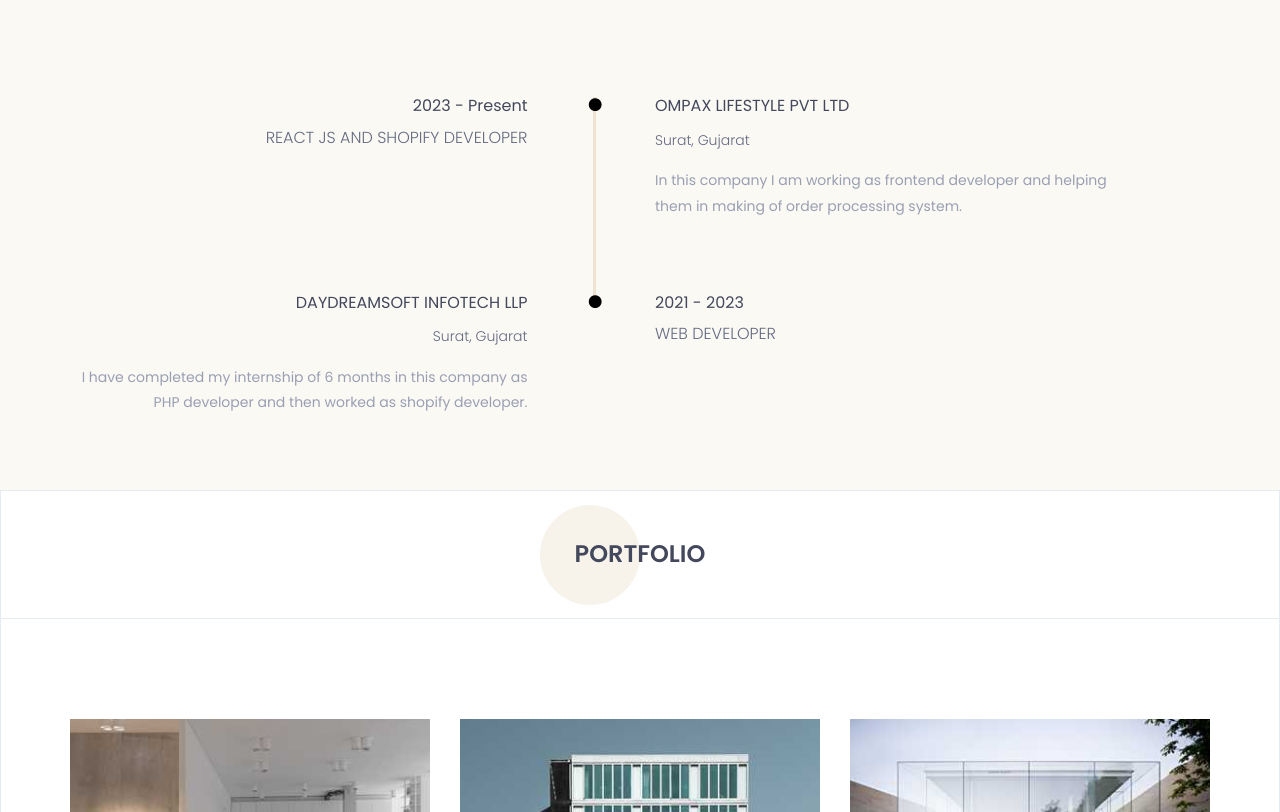
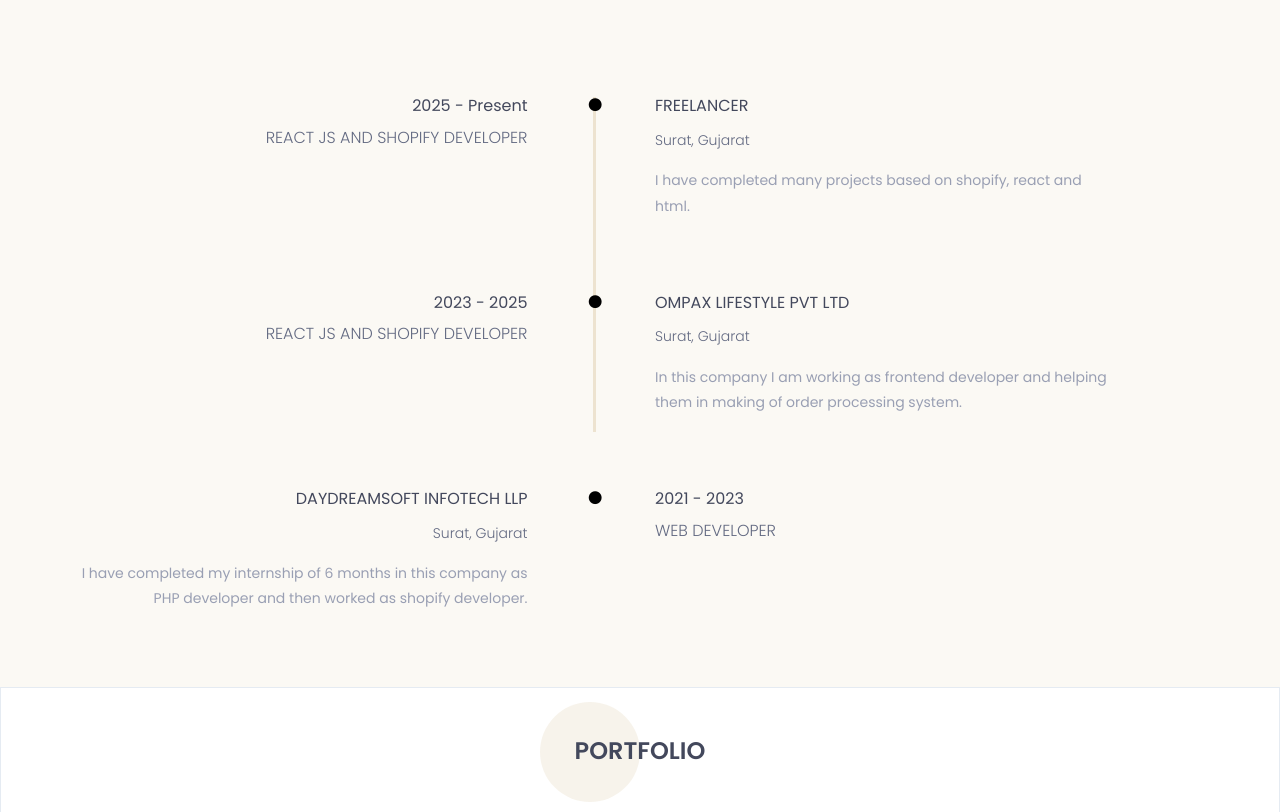
Before and after one commit to amishagithubb/Amishaprajapati, a plain HTML site: page index.html in a window 1280 px wide. Shown: the part 2976-3788 px from the top of the page. Drawn offline with nearby package versions, Linux system fonts and the light colour scheme.

Commit message:
Update index.html

```diff
--- a/index.html
+++ b/index.html
@@ -268,7 +268,7 @@
 
 											   </div>
 											</div>
-											<h3>100%</h3>
+											<h3>80%</h3>
 										</div>
 									</div><!-- /.barWrapper -->
 								</div>
@@ -283,7 +283,7 @@
 
 												</div>
 											</div>
-											<h3>80%</h3>
+											<h3>70%</h3>
 										</div>
 									</div><!-- /.barWrapper -->
 									<div class="barWrapper">
@@ -331,7 +331,33 @@
 										<div class="row">
 											<div class="col-md-5">
 												<div class="experience-time text-right">
-													<h2>2023 - Present</h2>
+													<h2>2025 - Present</h2>
+													<h3>React js and shopify developer</h3>
+												</div><!--/.experience-time-->
+											</div><!--/.col-->
+											<div class="col-md-offset-1 col-md-5">
+												<div class="timeline">
+													<div class="timeline-content">
+														<h4 class="title">
+															<span><i class="fa fa-circle" aria-hidden="true"></i></span>
+															Freelancer
+														</h4>
+														<h5>Surat, Gujarat</h5>
+														<p class="description">
+															I have completed many projects based on shopify, react and html.
+														</p>
+													</div><!--/.timeline-content-->
+												</div><!--/.timeline-->
+											</div><!--/.col-->
+										</div>
+									</div><!--/.single-timeline-box-->
+								</li>
+<li>
+									<div class="single-timeline-box fix">
+										<div class="row">
+											<div class="col-md-5">
+												<div class="experience-time text-right">
+													<h2>2023 - 2025</h2>
 													<h3>React js and shopify developer</h3>
 												</div><!--/.experience-time-->
 											</div><!--/.col-->
```
